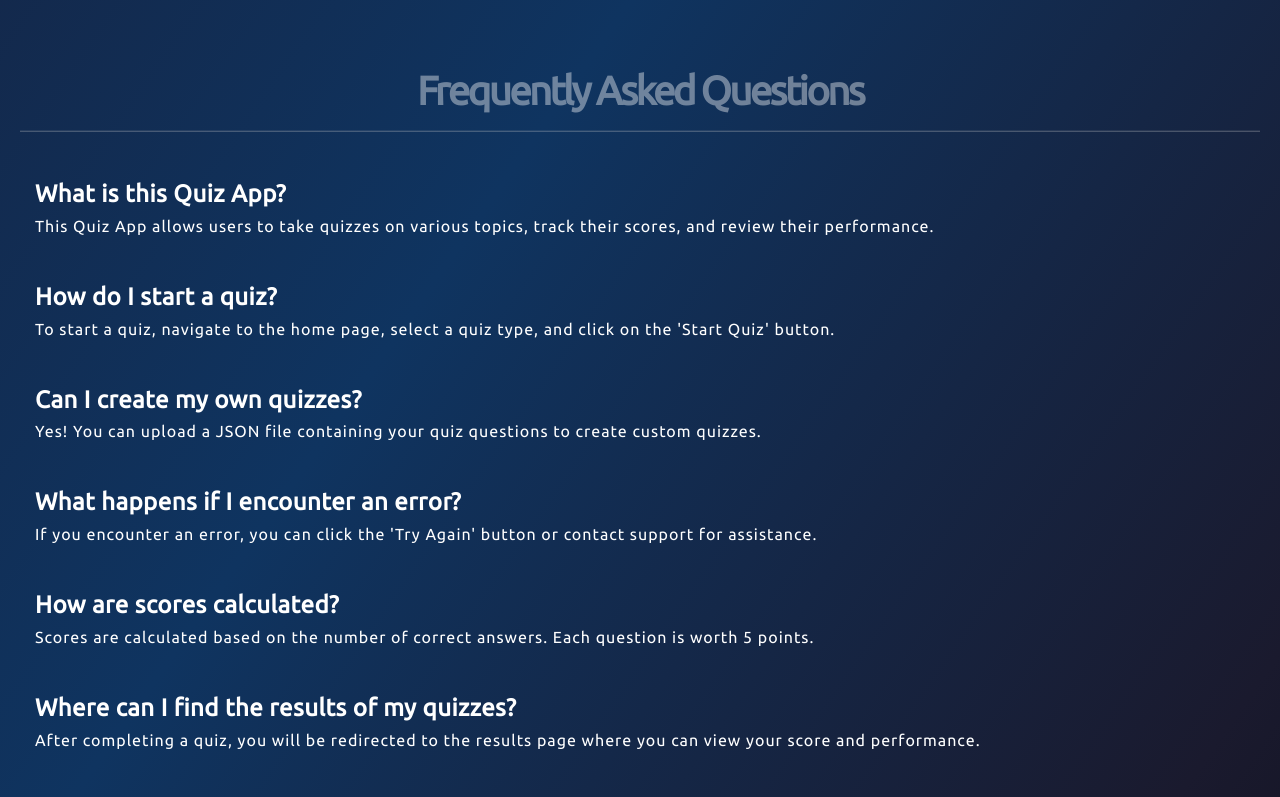
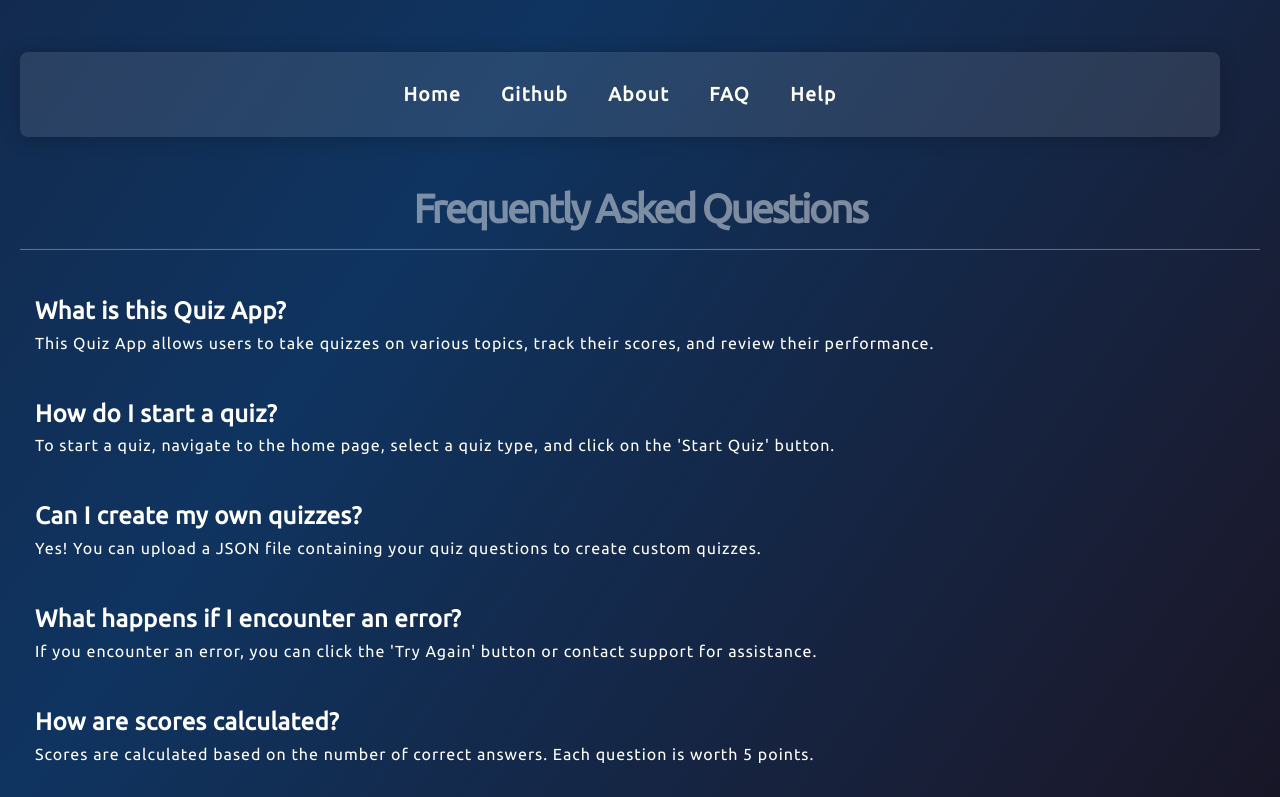
Before and after one commit to offensive-vk/reactjs-quiz-app, a React (Vite) app: page /faq in a window 1280 px wide. Shown: the top 797 px of the page. Built offline with nearby package versions, Linux system fonts and the light colour scheme.

Commit message:
Setup navlink in pages.

```diff
--- a/src/components/About.jsx
+++ b/src/components/About.jsx
@@ -1,6 +1,7 @@
 import React, { useEffect, useState } from 'react';
 import ReactMarkdown from 'react-markdown';
 import BaseLayout from "./BaseLayout";
+import NavLinks from "./Navlinks";
 import '../styles/About.css';
 
 function About () {
@@ -15,6 +16,7 @@ function About () {
     return (
         <BaseLayout>
             <div className="about-container">
+                <NavLinks />
                 <ReactMarkdown>{markdown}</ReactMarkdown>
             </div>
         </BaseLayout>
--- a/src/components/Error.jsx
+++ b/src/components/Error.jsx
@@ -1,6 +1,7 @@
 import { useNavigate } from "react-router-dom";
 import { useErrorBoundary } from "react-error-boundary";
 import BaseLayout from './BaseLayout';
+import NavLinks from "./Navlinks";
 
 const ErrorMessage = () => (
     <div className="error-message">
@@ -20,6 +21,7 @@ function ErrorFallback() {
     return (
         <BaseLayout>
             <div role="alert" className="error-container text-center">
+                <NavLinks />
                 <ErrorMessage /><br />
                 <div className="d-flex justify-content-around">
                     <button
--- a/src/components/FAQ.jsx
+++ b/src/components/FAQ.jsx
@@ -1,6 +1,7 @@
 import React from 'react';
 import BaseLayout from './BaseLayout';
 import '../styles/Faq.css'
+import NavLinks from "./Navlinks";
 
 function FAQ () {
     const faqs = [
@@ -37,6 +38,7 @@ function FAQ () {
     return (
         <BaseLayout>
             <div className="faq-container">
+                <NavLinks />
                 <h1 className="text-center hero-text">Frequently Asked Questions</h1>
                 <div className="faq-list">
                     {faqs.map((faq, index) => (
--- a/src/components/Help.jsx
+++ b/src/components/Help.jsx
@@ -1,5 +1,6 @@
 import React from 'react';
 import BaseLayout from './BaseLayout';
+import NavLinks from "./Navlinks";
 import '../styles/Help.css'
 
 function Help () {
@@ -29,6 +30,7 @@ function Help () {
     return (
         <BaseLayout>
             <div className="help-container">
+                <NavLinks />
                 <h1 className="text-center">Help & Troubleshooting</h1>
                 <div className="troubleshooting-list">
                     {troubleshootingGuidelines.map((item, index) => (
```
